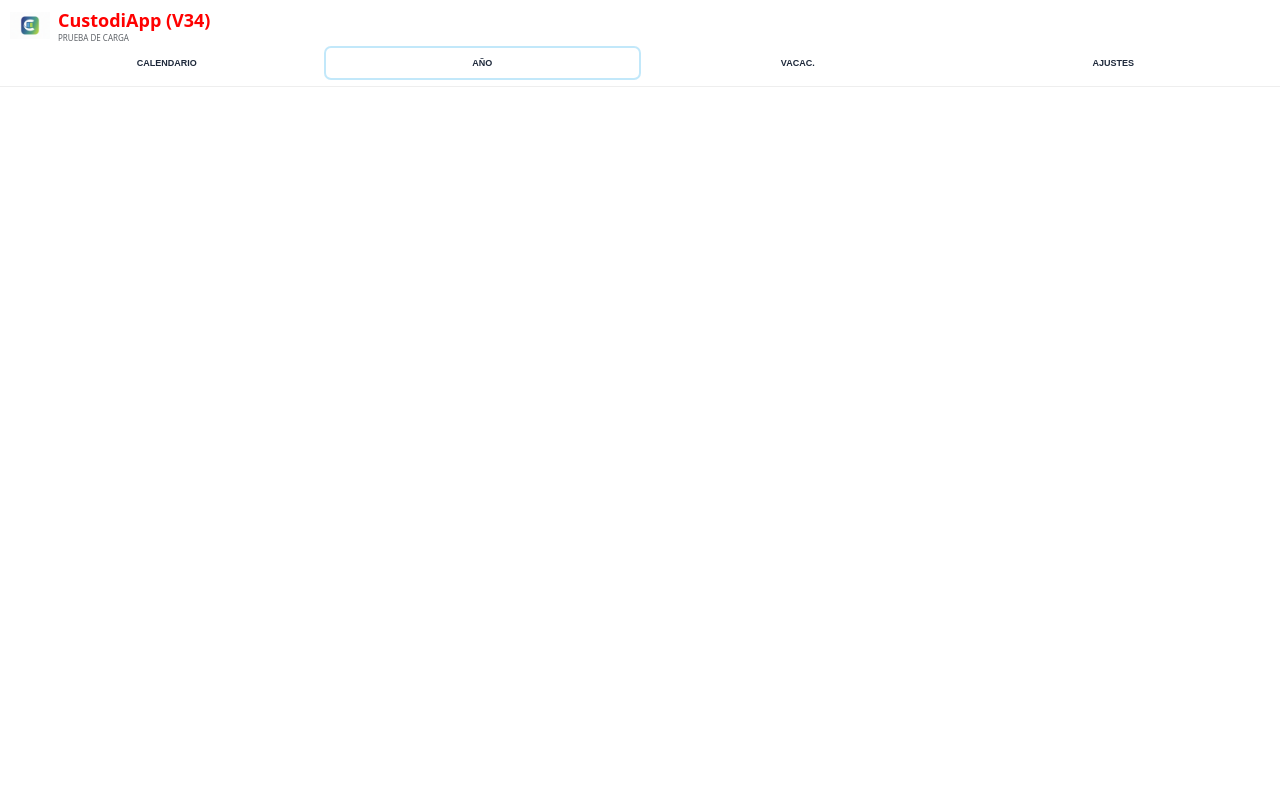
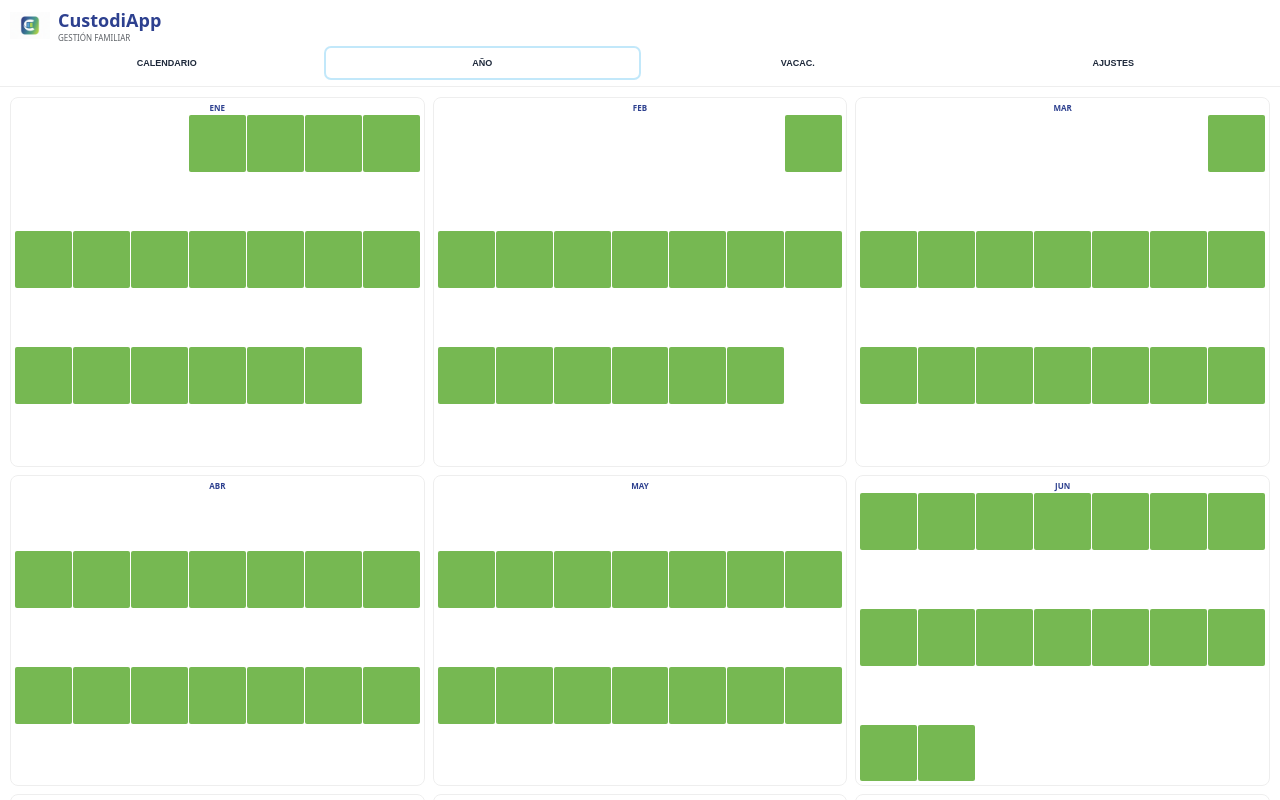
Before and after one commit to JavierVenero/custodiapp, a React (Vite) app: page / in a window 1280 px wide. Both pictures are taken after a click on the button "AÑO". Built offline with nearby package versions, Linux system fonts and the light colour scheme.

Commit message:
V37 Restauración Total y Final

```diff
--- a/src/App.jsx
+++ b/src/App.jsx
@@ -98,8 +98,8 @@ const App = () => {
           <div style={{ display: 'flex', alignItems: 'center', gap: '8px' }}>
             <img src="/image2.png" alt="Logo" style={{ width: '40px' }} />
             <div>
-              <h1 style={{ fontSize: '18px', fontWeight: '900', color: 'red', margin: 0 }}>CustodiApp (V34)</h1>
-              <p style={{ margin: 0, fontSize: '8px', color: '#5F6368' }}>PRUEBA DE CARGA</p>
+              <h1 style={{ fontSize: '18px', fontWeight: '900', color: '#2D408F', margin: 0 }}>CustodiApp</h1>
+              <p style={{ margin: 0, fontSize: '8px', color: '#5F6368' }}>GESTIÓN FAMILIAR</p>
             </div>
           </div>
         </div>
@@ -115,9 +115,25 @@ const App = () => {
             <div style={{ display: 'grid', gridTemplateColumns: 'repeat(7, 1fr)', gap: '5px' }}>
               {getCeldas(fechaVisualizacion.getFullYear(), fechaVisualizacion.getMonth()).map((c, i) => {
                 const bg = c.m === 0 ? (getEstadoDia(c.f) ? misColores.con : misColores.sin) : '#EEE';
-                return <div key={i} style={{ aspectRatio: '1/1', backgroundColor: bg, display: 'flex', alignItems: 'center', justifyContent: 'center', borderRadius: '8px', fontSize: '14px', fontWeight: '900', color: getTextoParaFondo(bg) }}>{c.d}</div>
+                return <div key={i} onClick={() => { if(c.m===0) { setFechaVisualizacion(new Date(c.f)); } }} style={{ aspectRatio: '1/1', backgroundColor: bg, display: 'flex', alignItems: 'center', justifyContent: 'center', borderRadius: '8px', fontSize: '14px', fontWeight: '900', color: getTextoParaFondo(bg), border: c.f.toDateString() === hoy.toDateString() ? '3px solid #2D408F' : '1px solid #EEE', opacity: c.m === 0 ? 1 : 0.3 }}>{c.d}</div>
               })}
             </div>
+        )}
+
+        {vista === 'Año' && (
+          <div style={{ display: 'grid', gridTemplateColumns: 'repeat(3, 1fr)', gap: '8px' }}>
+            {Array.from({ length: 12 }).map((_, i) => (
+              <div key={i} onClick={() => { setFechaVisualizacion(new Date(fechaVisualizacion.getFullYear(), i, 1)); setVista('Calendario'); }} style={{ border: '1px solid #EEE', borderRadius: '8px', padding: '4px', cursor: 'pointer' }}>
+                <h3 style={{ fontSize: '8px', textAlign: 'center', margin: '0 0 2px 0', color: '#2D408F' }}>{new Intl.DateTimeFormat('es', { month: 'short' }).format(new Date(fechaVisualizacion.getFullYear(), i, 1)).toUpperCase()}</h3>
+                <div style={{ display: 'grid', gridTemplateColumns: 'repeat(7, 1fr)', gap: '1px' }}>
+                  {getCeldas(fechaVisualizacion.getFullYear(), i).map((c, j) => {
+                    const bg = c.m === 0 ? (getEstadoDia(c.f) ? misColores.con : misColores.sin) : 'transparent';
+                    return <div key={j} style={{ width: '100%', aspectRatio: '1/1', backgroundColor: bg, borderRadius: '2px' }}></div>;
+                  })}
+                </div>
+              </div>
+            ))}
+          </div>
         )}
 
         {vista === 'Ajustes' && (
```
